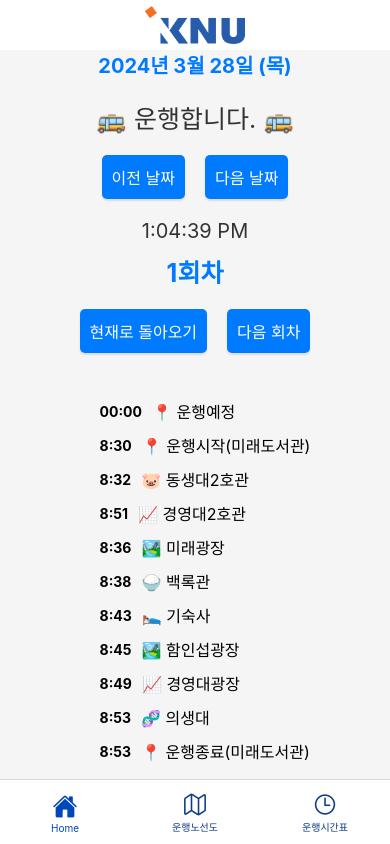
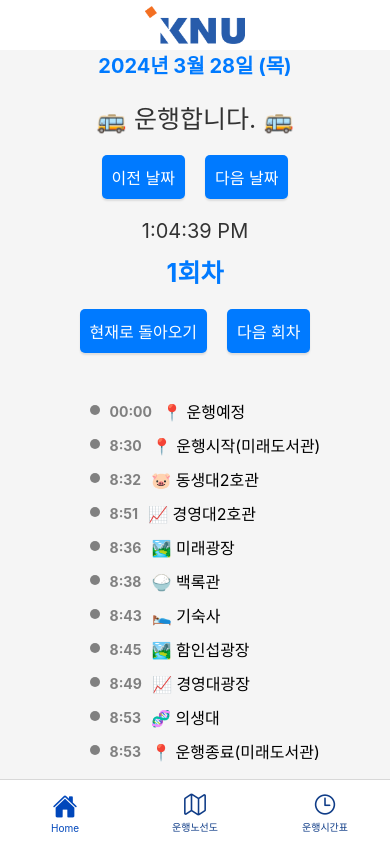
Before and after one commit to semicolonsknu/knubus, a React Native app in the folder frontend/: screen /Home in a window 390 px wide. Built offline with nearby package versions, Linux system fonts and the light colour scheme.

Commit message:
feat: 타임라인 bar 구현

```diff
--- a/frontend/src/components/Round.js
+++ b/frontend/src/components/Round.js
@@ -3,12 +3,59 @@ import { View, Text, TouchableOpacity, Image, StyleSheet } from 'react-native'
 import scheduleData from '../data/schedule.json'
 
 const Timeline = ({ roundData }) => {
+  // Helper function to determine if the stop time is in the past
+  const isPast = (stopTime) => {
+    const currentTime = new Date()
+    const [hours, minutes] = stopTime.split(':')
+    const stopDate = new Date(
+      currentTime.getFullYear(),
+      currentTime.getMonth(),
+      currentTime.getDate(),
+      hours,
+      minutes
+    )
+    return currentTime > stopDate
+  }
+
   return (
     <View style={styles.timelineContainer}>
       {roundData.map((stop, index) => (
         <View key={index} style={styles.stopContainer}>
-          <Text style={styles.stopTime}>{stop.time}</Text>
-          <Text style={styles.stopName}>{stop.name}</Text>
+          <View style={styles.lineAndCircle}>
+            {index !== 0 && (
+              <View
+                style={[
+                  styles.verticalLine,
+                  isPast(stop.time) ? styles.past : styles.future,
+                ]}
+              />
+            )}
+            <View
+              style={[
+                styles.circle,
+                isPast(stop.time) ? styles.past : styles.future,
+              ]}
+            />
+            {index !== roundData.length - 1 && (
+              <View
+                style={[
+                  styles.verticalLine,
+                  isPast(stop.time) ? styles.past : styles.future,
+                ]}
+              />
+            )}
+          </View>
+          <View style={styles.stopDetails}>
+            <Text
+              style={[
+                styles.stopTime,
+                isPast(stop.time) ? styles.pastText : styles.futureText,
+              ]}
+            >
+              {stop.time}
+            </Text>
+            <Text style={styles.stopName}>{stop.name}</Text>
+          </View>
         </View>
       ))}
     </View>
@@ -19,19 +66,11 @@ const Round = ({ isOperationDay }) => {
   const [currentTime, setCurrentTime] = useState(new Date())
   const [currentIndex, setCurrentIndex] = useState(0)
   const [selectedIndex, setSelectedIndex] = useState(currentIndex)
-  const [progress, setProgress] = useState(0)
 
   useEffect(() => {
     const timer = setInterval(() => {
-      // 현재 시간 업데이트
       setCurrentTime(new Date())
-
-      // 현재 시각과 비교한 인덱스 업데이트
-      let index = getCurrentIndex()
-      if (index === -1) index = 9
-      setCurrentIndex(index)
     }, 1000)
-
     return () => clearInterval(timer)
   }, [])
 
@@ -189,8 +228,27 @@ const styles = StyleSheet.create({
   stopContainer: {
     flexDirection: 'row',
     alignItems: 'center',
-    justifyContent: 'flex-start',
     marginBottom: 10,
+  },
+  lineAndCircle: {
+    alignItems: 'center',
+    marginRight: 10,
+  },
+  verticalLine: {
+    width: 2,
+    backgroundColor: '#000',
+    flex: 1, // Take up available space
+  },
+  circle: {
+    width: 10,
+    height: 10,
+    borderRadius: 5,
+    backgroundColor: '#000',
+    marginBottom: 2, // Spacing between circle and line
+  },
+  stopDetails: {
+    flexDirection: 'row',
+    alignItems: 'center',
   },
   stopTime: {
     marginRight: 10,
@@ -199,6 +257,21 @@ const styles = StyleSheet.create({
   stopName: {
     fontSize: 16,
   },
+  past: {
+    backgroundColor: '#808080', // Gray for past times
+  },
+  future: {
+    backgroundColor: '#39FF14', // Fluorescent green for future times
+  },
+  pastText: {
+    color: '#808080', // Gray text for past times
+    fontWeight: 'bold',
+  },
+  futureText: {
+    color: '#39FF14', // Fluorescent green text for future times
+    fontWeight: 'bold',
+  },
+  // Include other existing styles here
 })
 
 export default Round
```
